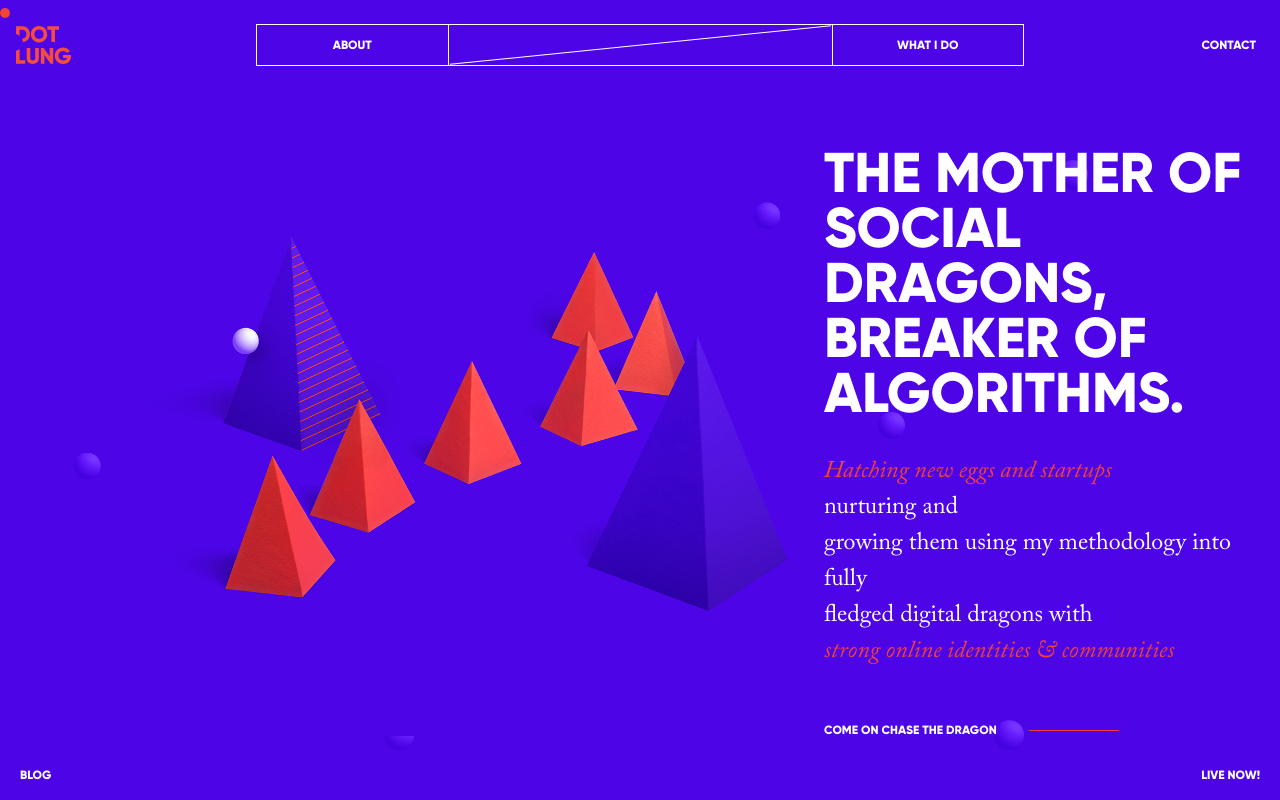
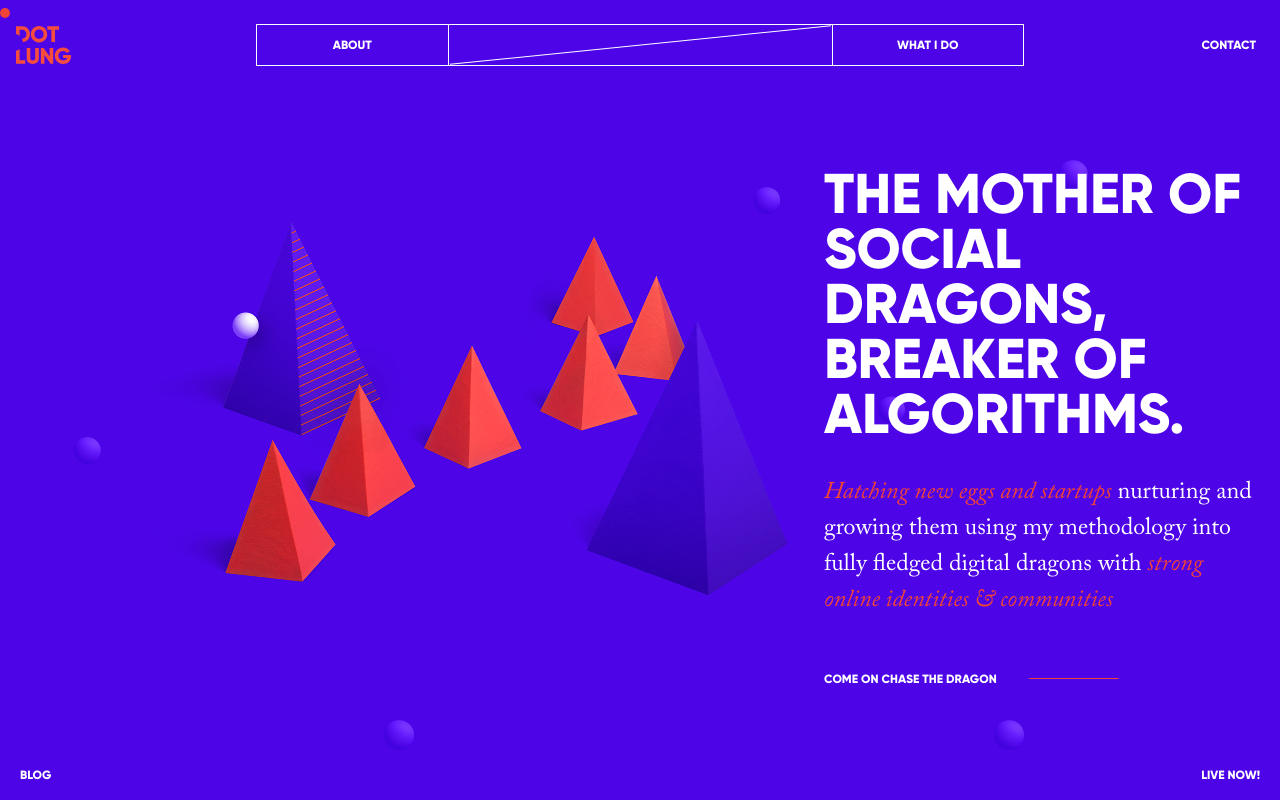
Before and after one commit to ArnabShikder24/dotlung-frontend, a Next.js app: page / in a window 1280 px wide. Built offline with nearby package versions, Linux system fonts and the light colour scheme.

Commit message:
break remove

```diff
--- a/src/app/page.tsx
+++ b/src/app/page.tsx
@@ -30,15 +30,15 @@ export default function Home() {
               algorithms.
             </h1>
             <p className="font-caslon lg:text-2xl mt-6 lg:mt-8" style={{lineHeight:"1.5"}}>
-              <p className="text-secondary italic">
+              <span className="text-secondary italic">
                 Hatching new eggs and startups
-              </p>{" "}
-              nurturing and <br /> growing them using my methodology into fully <br /> fledged
+              </span>{" "}
+              nurturing and growing them using my methodology into fully fledged
               digital dragons with
-              <p className="text-secondary italic">
+              <span className="text-secondary italic">
                 {" "}
                 strong online identities & communities
-              </p>
+              </span>
             </p>
             <p className="flex uppercase items-center gap-6 mt-2 lg:mt-10 py-3 text-white font-light font-gilroy" style={{fontSize:"12px"}}>
               <RippleButton href={PathNames.about}>COME ON CHASE THE DRAGON</RippleButton>
```
